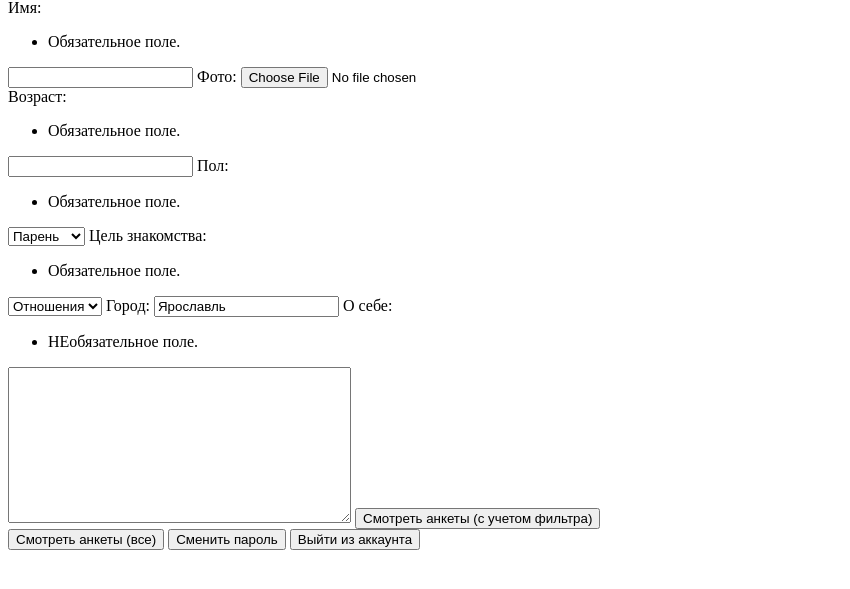
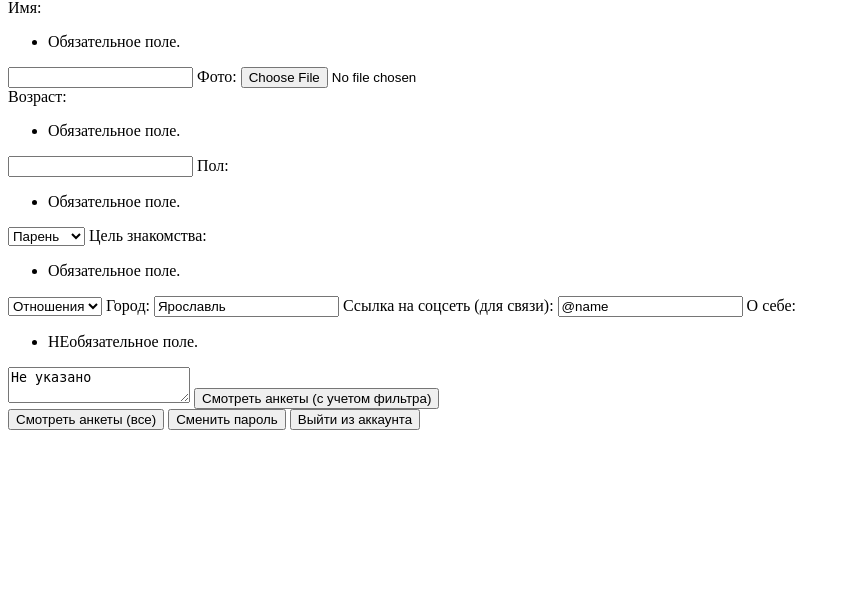
Before and after one commit to argecyplusplus/datingsite, a Django app: page /searching/myprofile/ in a window 1280 px wide. Shown: the part 81-670 px from the top of the page, without its empty margins (0-850 px from the left). Run offline with Django 4.2, Linux system fonts and the light colour scheme; a user stored in the database is signed in; parts of the project's set-up code (start-up, migrations or seed data) failed here and were passed over.

Commit message:
работаем

```diff
--- a/datingsite/searching/forms.py
+++ b/datingsite/searching/forms.py
@@ -1,6 +1,6 @@
 from django import forms
 from django.contrib.auth.forms import UserCreationForm
-from .models import MyProfile, Profile
+from .models import Profile
 
 
 class RegisterForm (UserCreationForm):
@@ -9,4 +9,4 @@ class RegisterForm (UserCreationForm):
 class MyProfileForm(forms.ModelForm):
     class Meta:
         model = Profile
-        fields = ('name', 'avatar', 'age', 'gender', 'point_of_searching', 'city', 'description')
+        fields = ('name', 'avatar', 'age', 'gender', 'point_of_searching', 'city', 'social', 'description')
--- a/datingsite/searching/urls.py
+++ b/datingsite/searching/urls.py
@@ -2,10 +2,10 @@ from django.urls import path
 from . import views
 
 urlpatterns = [
-    path('profiles/', views.ProfileViewAll.as_view(), name='allprofiles'),
-    path('<int:pk>/', views.ProfileView.as_view()),
-    path ('myprofile/', views.MyProfileView, name='myprofile'),
-    path ('register/', views.RegisterView.as_view(), name='register'),
-    path('', views.ProfileViewAllProtected, name='profiles'),
-    path('createprofile/', views.CreateMyProfile.as_view(), name='createprofile')
+    path('profiles/', views.ProfileViewAll.as_view(), name='allprofiles'), #все профили
+    path('<int:pk>/', views.ProfileView.as_view()), #один профиль
+    path ('myprofile/', views.MyProfileView, name='myprofile'), #настройка своего профиля
+    path ('register/', views.RegisterView.as_view(), name='register'), #регистрация
+    path('', views.ProfileViewAllFiltered.as_view(), name='profiles'), #все профили с фильтром
+    path('createprofile/', views.CreateMyProfile.as_view(), name='createprofile') #создание профиля
 ]
--- a/datingsite/searching/views.py
+++ b/datingsite/searching/views.py
@@ -4,7 +4,9 @@ from django.views.generic.base import View
 from .models import Profile
 from .forms import RegisterForm, MyProfileForm
 from django.views.generic.edit import CreateView, UpdateView, DeleteView, FormView
-from django.urls import reverse_lazy
+from django.urls import reverse_lazy, reverse
+from django.utils.http import urlencode
+from django.views.generic import RedirectView
 
 # Create your views here.
 
@@ -16,26 +18,29 @@ class ProfileViewAll(View):
 
 
 
-@login_required
-def ProfileViewAllProtected(request, filterinfo):
-    profiles = Profile.objects.all()
-    profiles_filtered = []
-    for profile in profiles:
-        searching_gender = 'Девушка'
-        searching_city = filterinfo['city']
-        if filterinfo['gender'] == 'Девушка':
-            searching_gender = 'Парень'
-        if (profile.gender == searching_gender and
-            profile.city == searching_city and
-            filterinfo['age']-4<=profile.age<=filterinfo['age']+4):
-            profiles_filtered.append (profile)
-    return render (request, 'searching/searching.html', {'profile_list': profiles_filtered, 'fgender':filterinfo['gender'], 'fage':filterinfo['age'], 'fcity':filterinfo['city']})
+class ProfileViewAllFiltered(View):
+    #вывод всех анкет c фильтром
+    def get(self, request):
+        profiles = Profile.objects.all()
+        profiles_filtered = []
+        filterinfo = {'gender':'Парень', 'age':18, 'city':'Ярославль'} #эти данные надо подтягивать из анкеты пользователя
+        for profile in profiles:
+            searching_gender = 'Девушка'
+            searching_city = filterinfo['city']
+            if filterinfo['gender'] == 'Девушка':
+                searching_gender = 'Парень'
+            if (profile.gender == searching_gender and
+                profile.city == searching_city and
+                filterinfo['age']-4<=profile.age<=filterinfo['age']+4):
+                profiles_filtered.append (profile)
+        return render (request, 'searching/searching.html', {'profile_list': profiles_filtered, 'fgender':filterinfo['gender'], 'fage':filterinfo['age'], 'fcity':filterinfo['city']})
+
 
 class ProfileView(View):
     '''одна анкета'''
-    def get(self, request, pk):
+    def get(self, request, pk, ):
         profile = Profile.objects.get(id=pk)
-        return render(request, 'searching/form.html', {'profile': profile})
+        return render(request, 'searching/profile.html', {'profile': profile})
 
 @login_required
 def MyProfileView(request):
@@ -51,7 +56,7 @@ class RegisterView(FormView):
 
 
 
-class CreateMyProfile(View):
+class CreateMyProfile(RedirectView):
     #создание и редактирование анкеты
     def post(self, request):
 
@@ -68,8 +73,8 @@ class CreateMyProfile(View):
             print ('форма валидная')
             form = form.save(commit=False)
             form.save()
+            #тут подключение/обновление анкеты с аккаунтом
             print ("Анкета создана (нет)")
-
-            return
-        filteredinfo={'gender':gender, 'age':age, 'city':city}
-        return redirect (request, "{% url 'searching' filteredinfo %}")
+            filterinfo = {'gender': gender, 'age': age, 'city': city}
+            return redirect('profiles')
+        return redirect(reverse_lazy ('myprofile'))
--- a/datingsite/templates/searching/myprofile.html
+++ b/datingsite/templates/searching/myprofile.html
@@ -83,11 +83,21 @@
               </tr>
 
               <tr>
+                <th><label for="id_city">Ссылка на соцсеть (для связи):</label></th>
+                <td>
+
+                  <input type="text" name="social" value="@name" maxlength="50" required id="id_social">
+
+
+                </td>
+              </tr>
+
+
+              <tr>
                 <th><label for="id_description">О себе:</label></th>
                 <td>
                   <ul class="errorlist"><li>НЕобязательное поле.</li></ul>
-                  <textarea name="description" cols="40" rows="10" maxlength="50" id="id_description">
-            </textarea>
+                  <textarea name="description" required  id="id_description">Не указано</textarea>
 
 
 
--- a/datingsite/templates/searching/form.html
+++ b/datingsite/templates/searching/profile.html
@@ -7,6 +7,7 @@
         <title>Анкеты пользователей</title>
     </head>
     <body style="font-size: 20px;">
+        <button onclick="location.href='{% url 'createprofile' %}'">Назад</button>
         <img src="{{profile.avatar.url}}" style="max-width: 30%;">
         <h3>{{profile.name}}</h3>
         <h5>{{profile.age}}</h5>
```
Also changed, not shown: datingsite/searching/models.py (+5 -4 lines), datingsite/db.sqlite3, datingsite/searching/migrations/0014_profile_social.py (added), datingsite/searching/migrations/0015_profile_owner_delete_myprofile.py (added), datingsite/searching/migrations/0016_rename_owner_profile_user.py (added), datingsite/searching/migrations/0017_myprofile_remove_profile_user.py (added).
